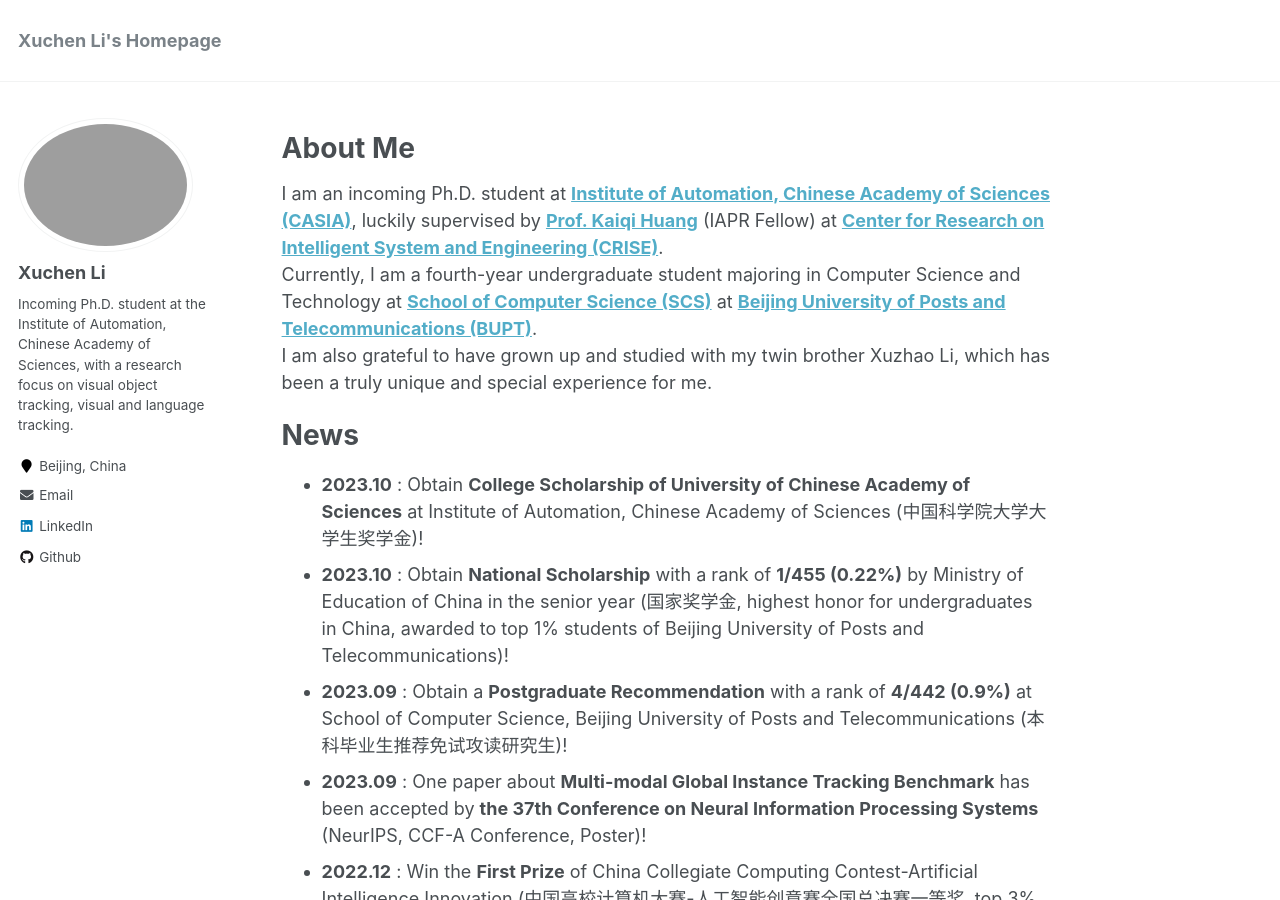
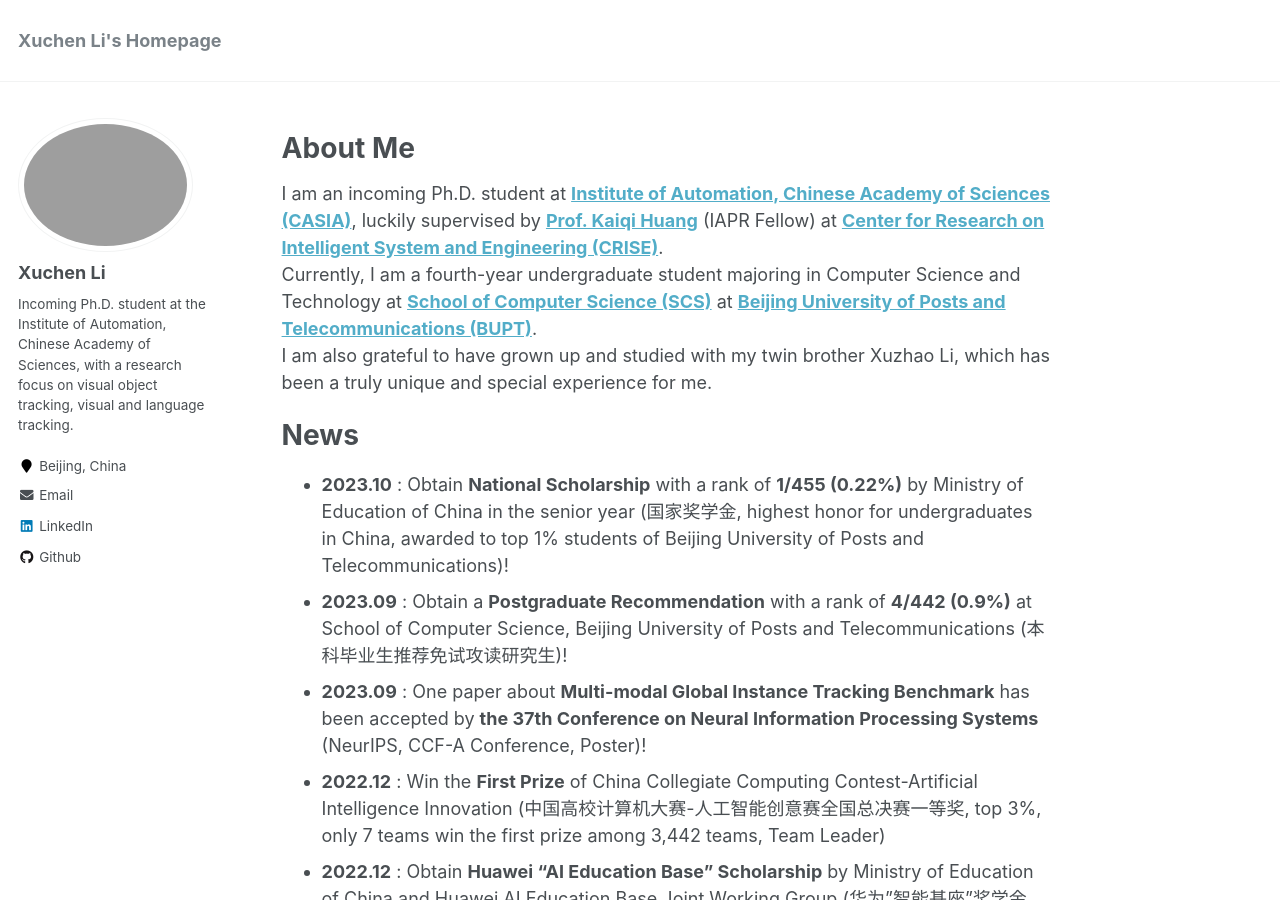
Before and after one commit to Xuchen-Li/Xuchen-Li.github.io, a Jekyll site: the page built from _pages/about.md, in a window 1280 px wide and 900 px high. Built offline with Jekyll 4.4.1, drawn with Linux system fonts in a browser that asks for light colours; some of the changed text lies outside the part shown.

Commit message:
Update about.md

```diff
--- a/_pages/about.md
+++ b/_pages/about.md
@@ -17,7 +17,7 @@ I am also grateful to have grown up and studied with my twin brother Xuzhao Li,
 
 News
 ======
-* **2023.10** : Obtain **College Scholarship of University of Chinese Academy of Sciences** at Institute of Automation, Chinese Academy of Sciences (中国科学院大学大学生奖学金)!
+<!-- * **2023.10** : Obtain **College Scholarship of University of Chinese Academy of Sciences** at Institute of Automation, Chinese Academy of Sciences (中国科学院大学大学生奖学金)! -->
 * **2023.10** : Obtain **National Scholarship** with a rank of **1/455 (0.22%)** by Ministry of Education of China in the senior year (国家奖学金, highest honor for undergraduates in China, awarded to top 1% students of Beijing University of Posts and Telecommunications)!
 * **2023.09** : Obtain a **Postgraduate Recommendation** with a rank of **4/442 (0.9%)** at School of Computer Science, Beijing University of Posts and Telecommunications (本科毕业生推荐免试攻读研究生)!
 * **2023.09** : One paper about **Multi-modal Global Instance Tracking Benchmark** has been accepted by **the 37th Conference on Neural Information Processing Systems** (NeurIPS, CCF-A Conference, Poster)!
@@ -61,7 +61,7 @@ Awards & Honors
 
 **2023**
 * National Scholarship (国家奖学金, My Rank: 1/455, 0.22%, highest honor for undergraduates in China, awarded to top 1% students), at BUPT, by Ministry of Education of China
-* College Scholarship of University of Chinese Academy of Sciences (中国科学院大学大学生奖学金), at CASIA, by University of Chinese Academy of Sciences
+<!-- * College Scholarship of University of Chinese Academy of Sciences (中国科学院大学大学生奖学金), at CASIA, by University of Chinese Academy of Sciences -->
 * Third Prize of Huawei Information and Communication Technology Competition Nationwide Final (华为ICT大赛全国总决赛三等奖, Team Leader)
 * Third Prize of China Robotics and Artificial Intelligence Competition (中国机器人及人工智能大赛全国总决赛三等奖)
 * National College Students' Innovation and Entrepreneurship Training Program (国家级大学生创新创业训练计划项目, Team Leader)
```
